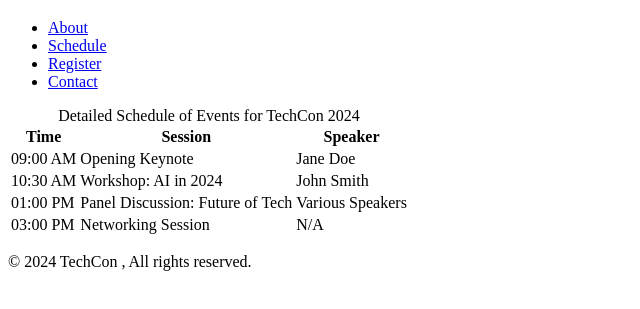
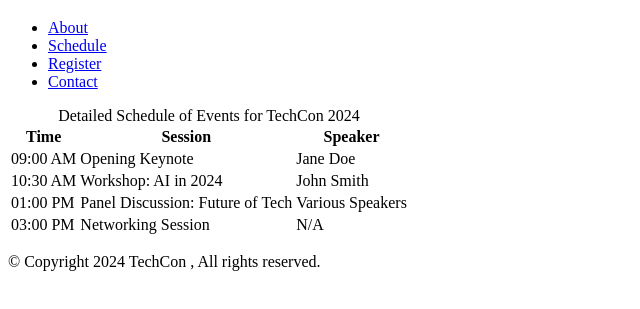
Before and after one commit to Allen-Tanaka/TechCon_HTML, a plain HTML site: page techcon_website/schedule.html in a window 1280 px wide. Shown: the part 61-370 px from the top of the page, without its empty margins (0-640 px from the left). Drawn offline with Linux system fonts and the light colour scheme.

Commit message:
schedule.html

```diff
--- a/techcon_website/schedule.html
+++ b/techcon_website/schedule.html
@@ -51,7 +51,7 @@
     </main>
 <!-- footer section -->
     <footer>
-        <p> &copy; 2024 TechCon , All rights reserved. </p>
+        <p> &copy; Copyright 2024 TechCon , All rights reserved. </p>
     </footer>
 </body>
 </html>
```
